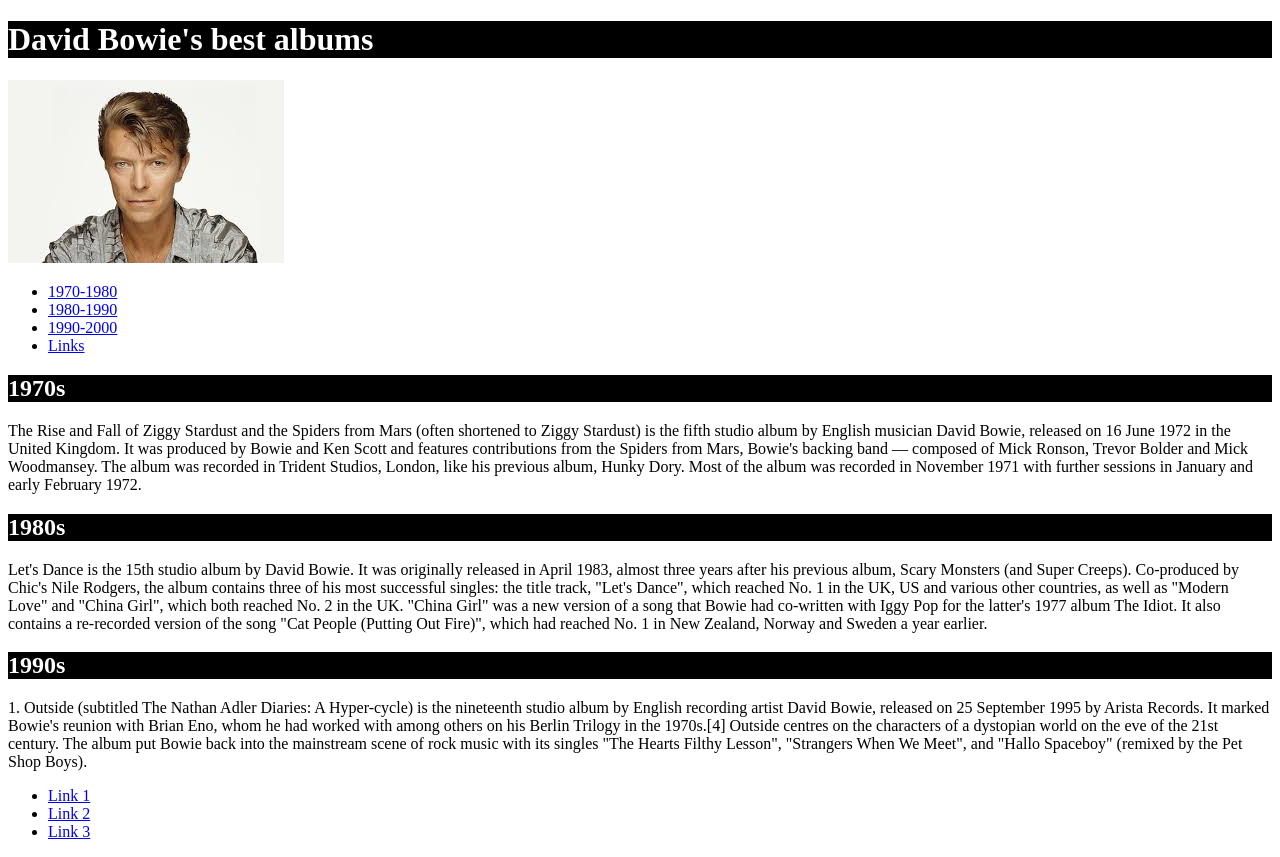
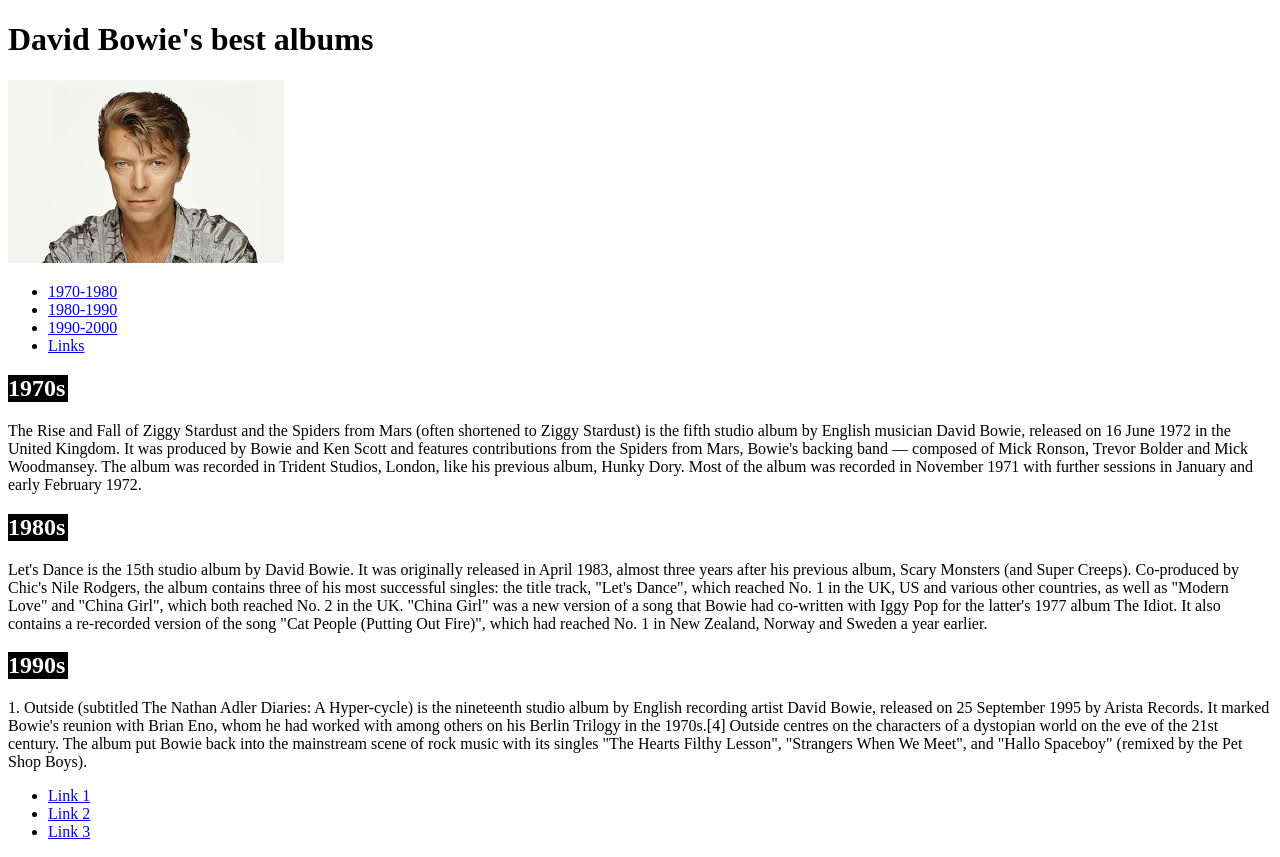
Before and after one commit to shmeli-suneli/Musician-page, a plain HTML site: page index.html in a window 1280 px wide. Drawn offline with Linux system fonts and the light colour scheme.

Commit message:
Update style.css

```diff
--- a/css/style.css
+++ b/css/style.css
@@ -1,8 +1,9 @@
-h1{
-	color: white;
+span{	color: white;
 	background: black;
-}
-h2{
-	color: white;
+
+	}
+h2
+   {color: white;
 	background: black;
-}
+	width: 60px;
+	}
```
